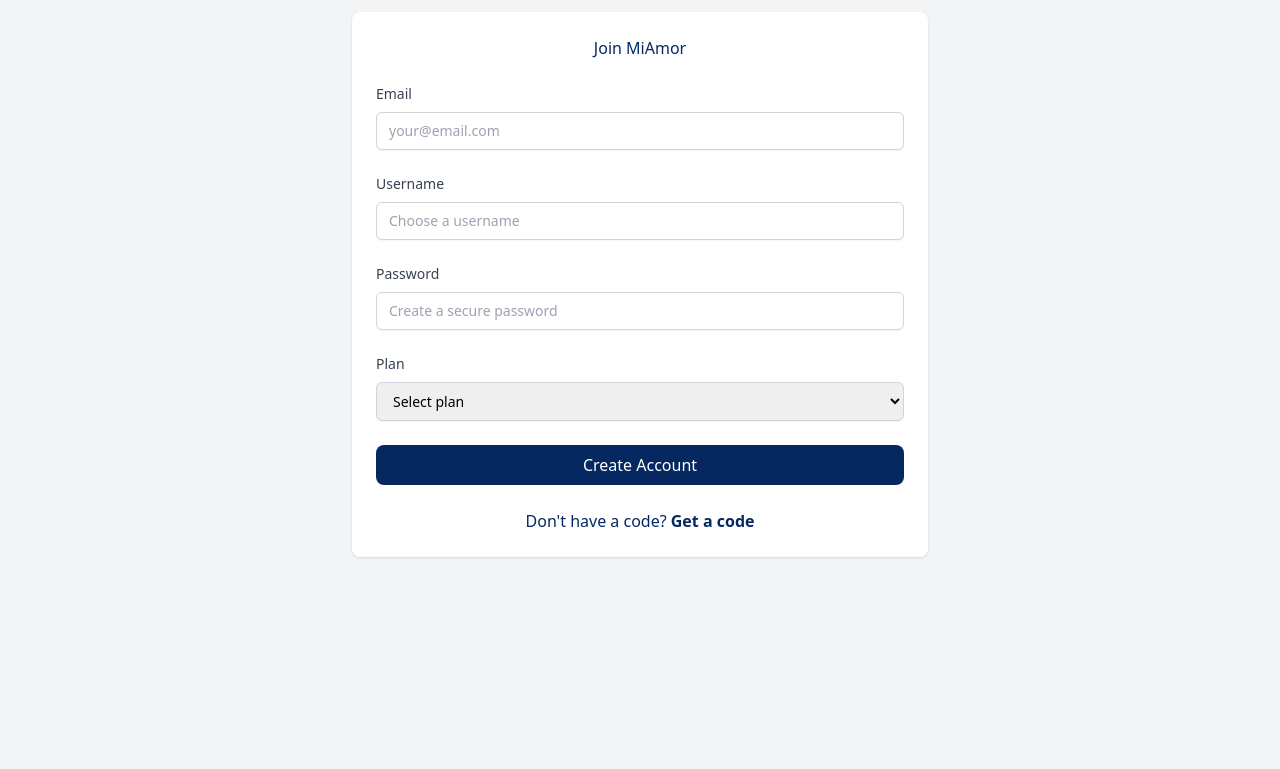
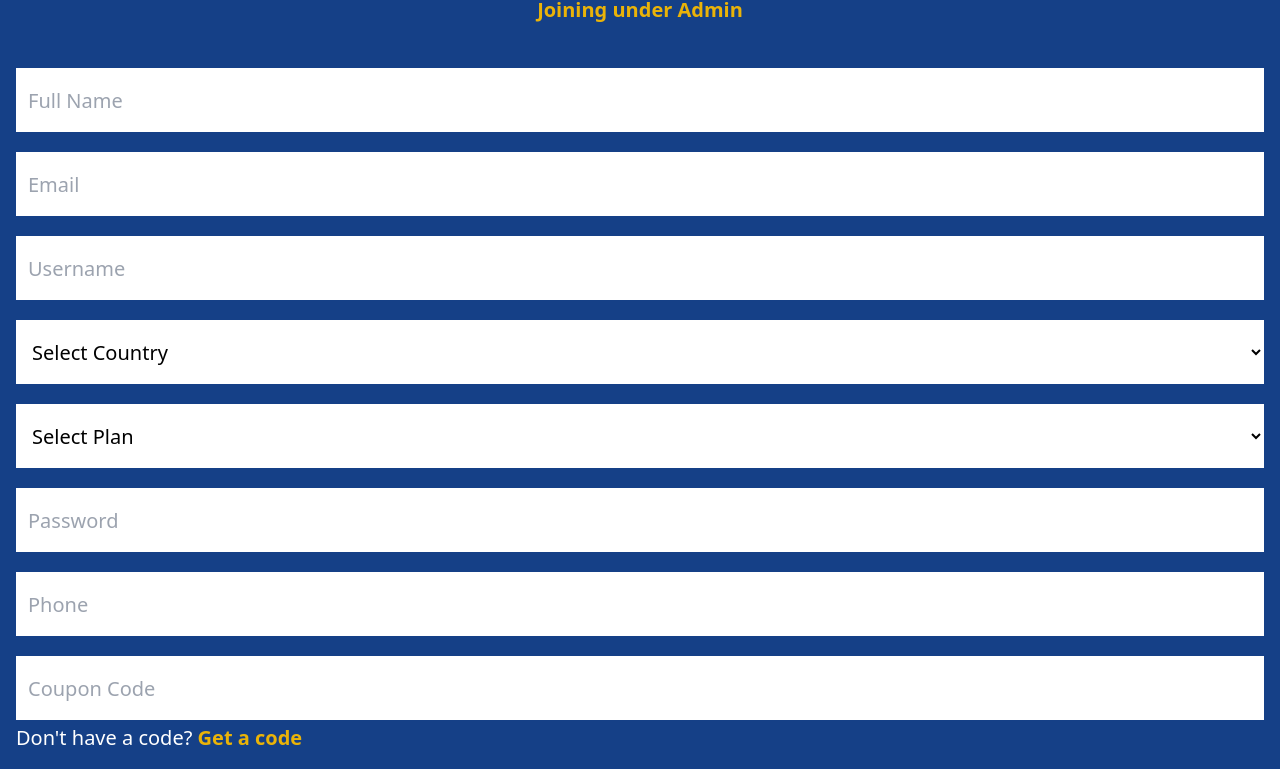
Before and after one commit to omatsola619/miamor2, a website: page dist/signup.html in a window 1280 px wide. Shown: the part 116-885 px from the top of the page. Before the commit the page ends 800 px from the top, so only its background shows below. Drawn offline with nearby package versions, Linux system fonts and the light colour scheme.

Commit message:
fixed forms

```diff
--- a/dist/signup.html
+++ b/dist/signup.html
@@ -6,90 +6,57 @@
   <script src="https://cdn.tailwindcss.com"></script>
   <title>MiAmor - love and earn</title>
 </head>
-<body class="bg-gray-100">
+<body class="bg-[#154087]">
   <!-- Full screen flexbox center -->
-   <div class="flex-col">
-    <div class="flex items-center justify-center min-h-screen">
-    <form class="space-y-6 w-full max-w-xl bg-white p-6 rounded-lg shadow">
-        <div class="text-[#052861] text-center tex-2xl">Join MiAmor</div>
+  <section>
+		<img src="./assets/logo1.png" alt="MIAMOR Logo" class="mx-auto mb-3 w-36 mt-7" />
+		<h1 class="text-xl font-semibold pb-7 text-yellow-500 mb-4 text-center">Joining under Admin</h1>
 
-      <!-- Email -->
-      <div class="space-y-2">
-        <label for="email" class="block text-sm font-medium text-gray-700">Email</label>
-        <input
-          id="email"
-          name="email"
-          type="email"
-          placeholder="your@email.com"
-          class="w-full rounded-md border border-gray-300 px-3 py-2 text-sm shadow-sm placeholder-gray-400
-                 focus:outline-none focus:border-blue-500 focus:ring-1 focus:ring-blue-500"
-          required
-        >
-        <p class="text-sm text-red-500 hidden">Please enter a valid email.</p>
+		<div class="px-4">
+			<div class="space-y-5">
+				<input type="text" placeholder="Full Name"
+					class="w-full text-xl bg-white text-black py-2 px-3 focus:outline-black h-16 focus:border-white" />
+				<input type="email" placeholder="Email"
+					class="w-full text-xl bg-white text-black py-2 px-3 focus:outline-black h-16 focus:border-white" />
+				<input type="text" placeholder="Username"
+					class="w-full text-xl bg-white text-black py-2 px-3 focus:outline-black h-16 focus:border-white0" />
+
+				<select
+					class="w-full text-xl bg-white text-black py-2 px-3 focus:outline-black h-16 focus:border-white">
+					<option>Select Country</option>
+					<option>Nigeria</option>
+					<option>Foreigners</option>
+				</select>
+
+				<select
+					class="w-full text-xl bg-white text-black py-2 px-3 focus:outline-black h-16 focus:border-white">
+					<option>Select Plan</option>
+					<option>Basic plan - ₦9,000</option>
+					<option>Premium plan - ₦14,000</option>
+				</select>
+
+				<input type="password" placeholder="Password"
+					class="w-full text-xl bg-white text-black py-2 px-3 focus:outline-black h-16 focus:border-white" />
+				<input type="tel" placeholder="Phone"
+					class="w-full text-xl bg-white text-black py-2 px-3 focus:outline-black h-16 focus:border-white" />
+				<input type="text" placeholder="Coupon Code"
+					class="w-full text-xl bg-white text-black py-2 px-3 focus:outline-black h-16 focus:border-whitee" />
+			</div>
+
+			<p class="text-white text-xl text-left mt-1">Don't have a code?
+				<a href="payments.html" class="text-yellow-500 font-semibold hover:underline">Get a code</a>
+			<div class="flex flex-row items-center gap-2 my-5 text-xl">
+				<input type="checkbox" class="h-6 w-6">
+				<p class="text-white font-semibold">I agree to the Terms</p>
       </div>
-
-      <!-- Username -->
-      <div class="space-y-2">
-        <label for="username" class="block text-sm font-medium text-gray-700">Username</label>
-        <input
-          id="username"
-          name="username"
-          type="text"
-          placeholder="Choose a username"
-          class="w-full rounded-md border border-gray-300 px-3 py-2 text-sm shadow-sm placeholder-gray-400
-                 focus:outline-none focus:border-blue-500 focus:ring-1 focus:ring-blue-500"
-          required
-        >
-        <p class="text-sm text-red-500 hidden">Username is required.</p>
-      </div>
-
-      <!-- Password -->
-      <div class="space-y-2">
-        <label for="password" class="block text-sm font-medium text-gray-700">Password</label>
-        <input
-          id="password"
-          name="password"
-          type="password"
-          placeholder="Create a secure password"
-          class="w-full rounded-md border border-gray-300 px-3 py-2 text-sm shadow-sm placeholder-gray-400
-                 focus:outline-none focus:border-blue-500 focus:ring-1 focus:ring-blue-500"
-          required
-        >
-        <p class="text-sm text-red-500 hidden">Password must be at least 8 characters.</p>
-      </div>
-
-      <!-- Plan -->
-      <div class="space-y-2">
-        <label for="plan" class="block text-sm font-medium text-gray-700">Plan</label>
-        <select
-          id="plan"
-          name="plan"
-          class="w-full rounded-md border border-gray-300 px-3 py-2 text-sm shadow-sm
-                 focus:outline-none focus:border-blue-500 focus:ring-1 focus:ring-blue-500"
-          required
-        >
-          <option value="" disabled selected>Select plan</option>
-          <option value="starter">My ultra love</option>
-          <option value="premium">My love plus</option>
-        </select>
-        <p class="text-sm text-red-500 hidden">Please select a plan.</p>
-      </div>
-
-      <!-- Submit Button -->
-      <button
-        type="submit"
-        class="w-full bg-[#052861] hover:bg-blue-700 text-white font-medium py-2 px-4 rounded-lg
-            focus:outline-none focus:ring-2 focus:ring-blue-500 focus:ring-offset-2"
-      >
-        Create Account
-      </button>
-
-      <p class="text-[#052861] text-base text-center mt-1">Don't have a code?
-        <a href="payments.html" class="text-buttons font-semibold hover:underline">Get a code</a>
-    </p>
-    </form>
-  </div>
-   </div>
+			<button class="w-full bg-yellow-500 text-black font-semibold py-2 text-xl rounded-xl">LOG IN</button>
+		</div>
+	</section>
 
 </body>
 </html>
+
+
+<!-- <p class="text-[#052861] text-base text-center mt-1">Don't have a code?
+  <a href="payments.html" class="text-buttons font-semibold hover:underline">Get a code</a>
+</p> -->
```
